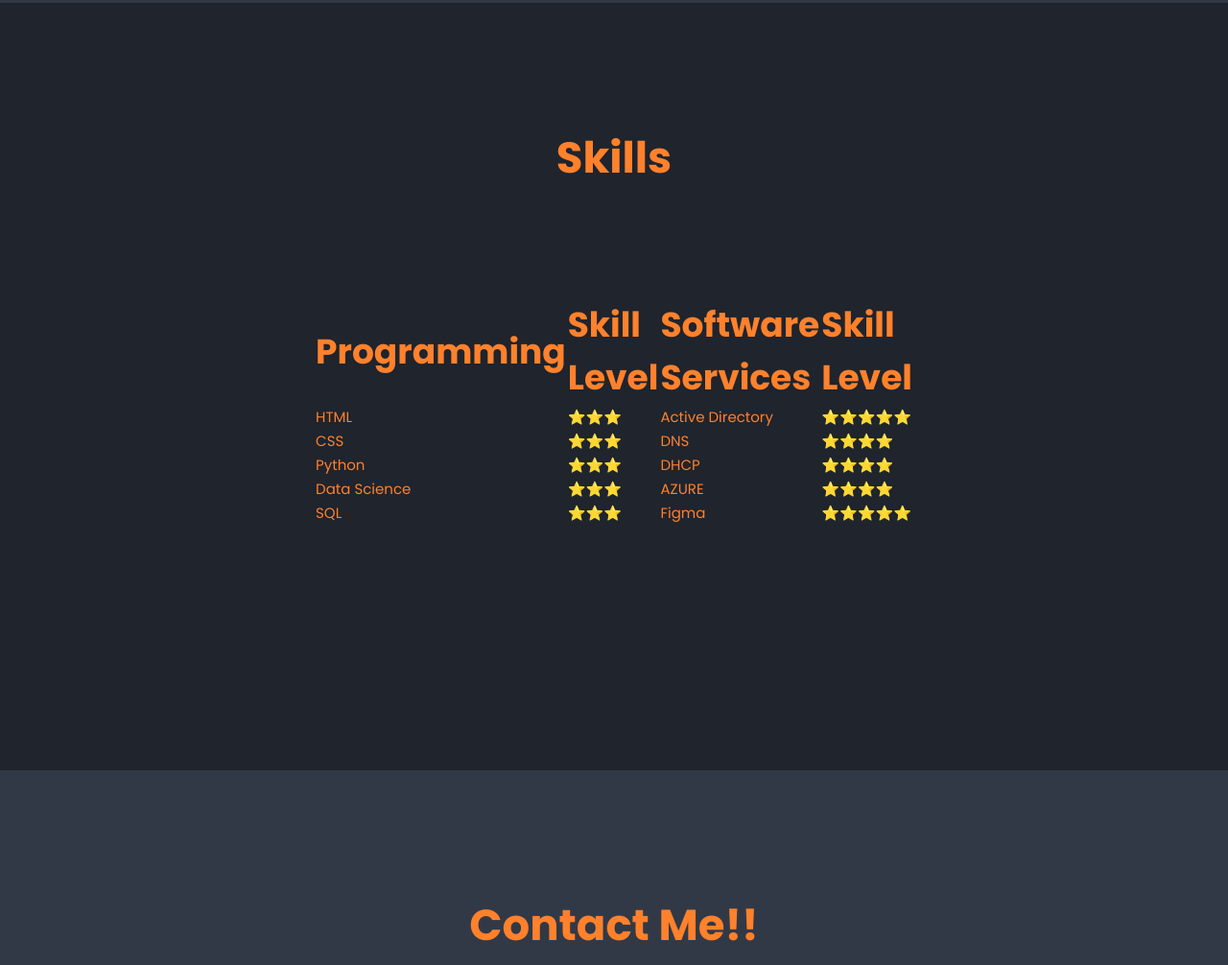
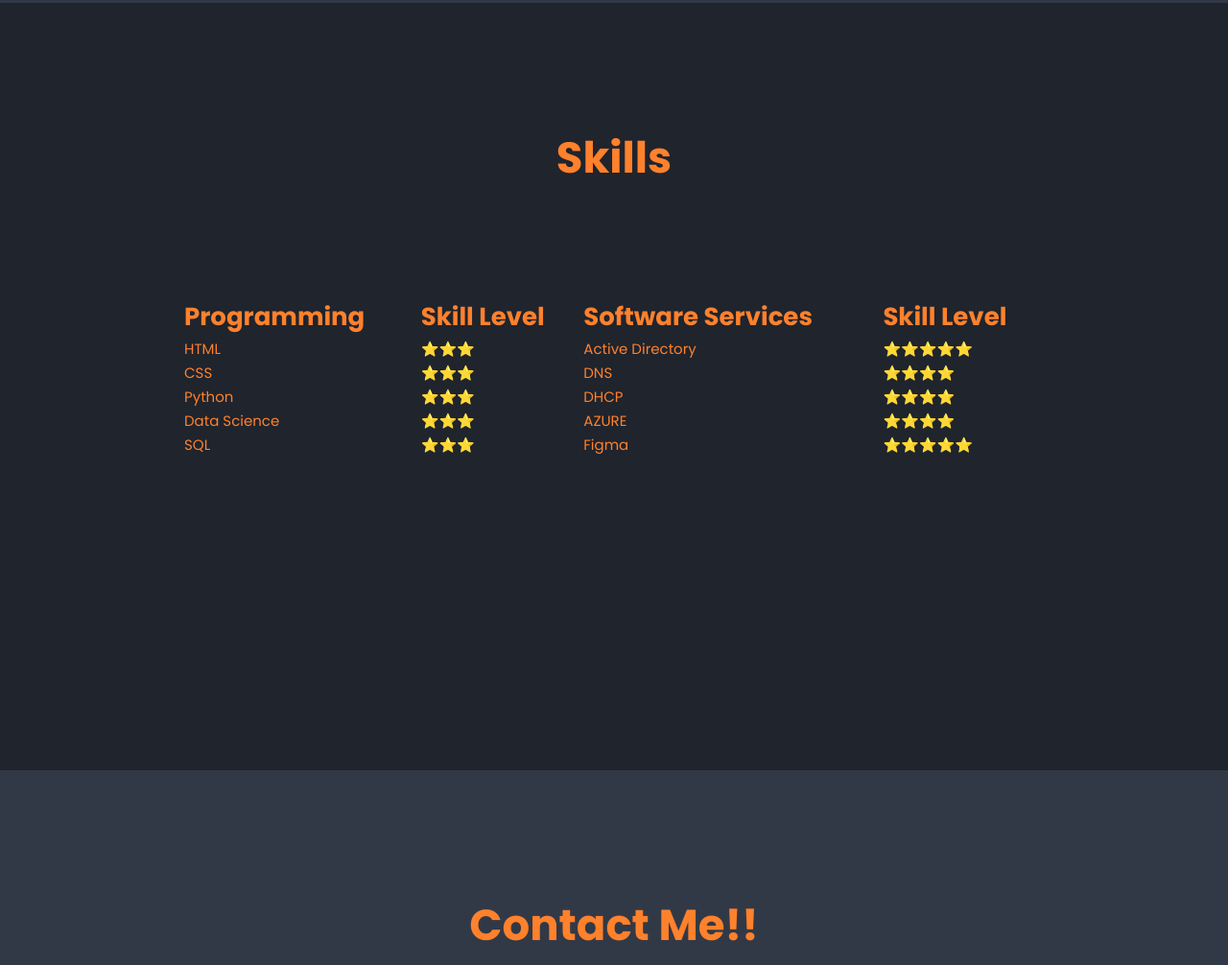
Before and after one commit to pistora1/simple-website, a plain HTML site: page index.html in a window 1280 px wide. Shown: the part 1597-2603 px from the top of the page at 96% size. Drawn offline with nearby package versions, Linux system fonts and the light colour scheme.

Commit message:
Update style.css

```diff
--- a/css/style.css
+++ b/css/style.css
@@ -166,7 +166,7 @@ section {
 }
 
 .center {
-    width: 600px;
+    width: 900px;
     margin-left: auto;
     margin-right: auto;
     text-align: left;
@@ -175,7 +175,7 @@ section {
 }
 
 th {
-    font-size: 3.6rem;
+    font-size: 2.6rem;
 }
 
 tr {
```
